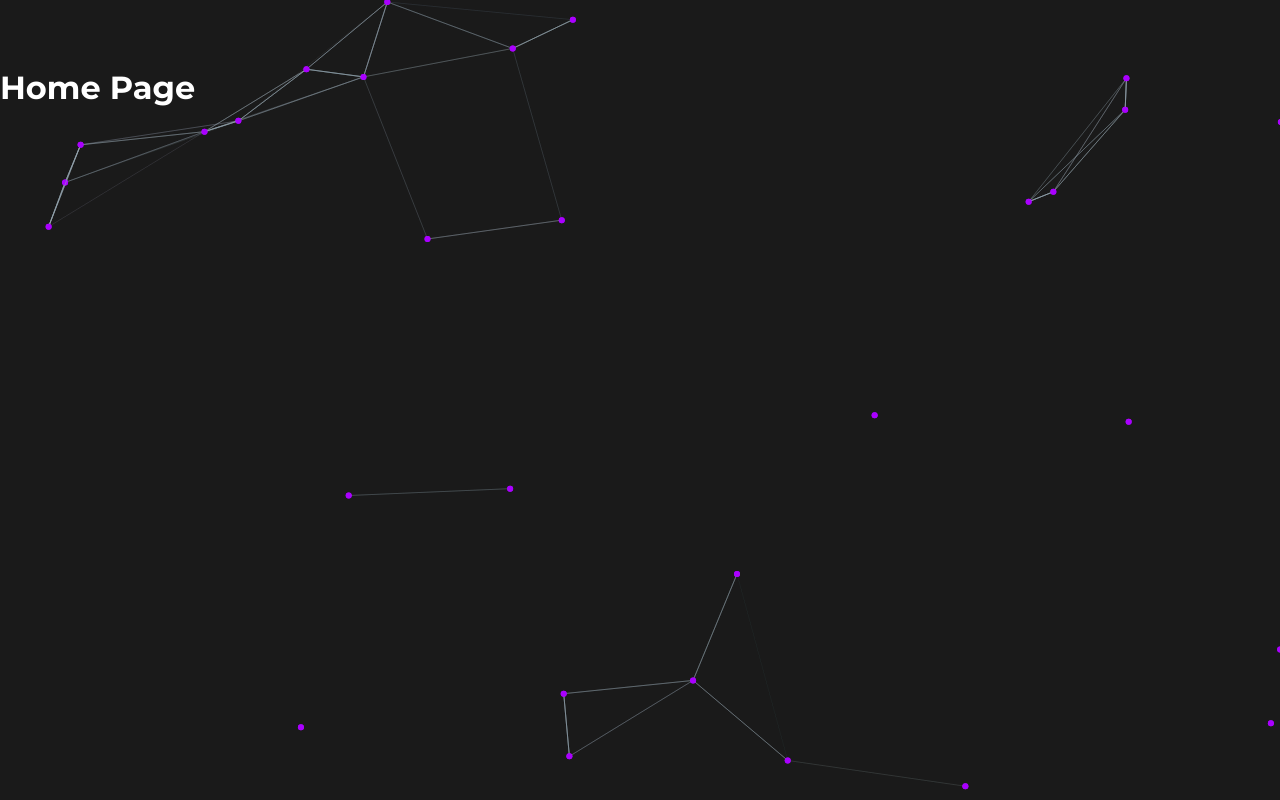
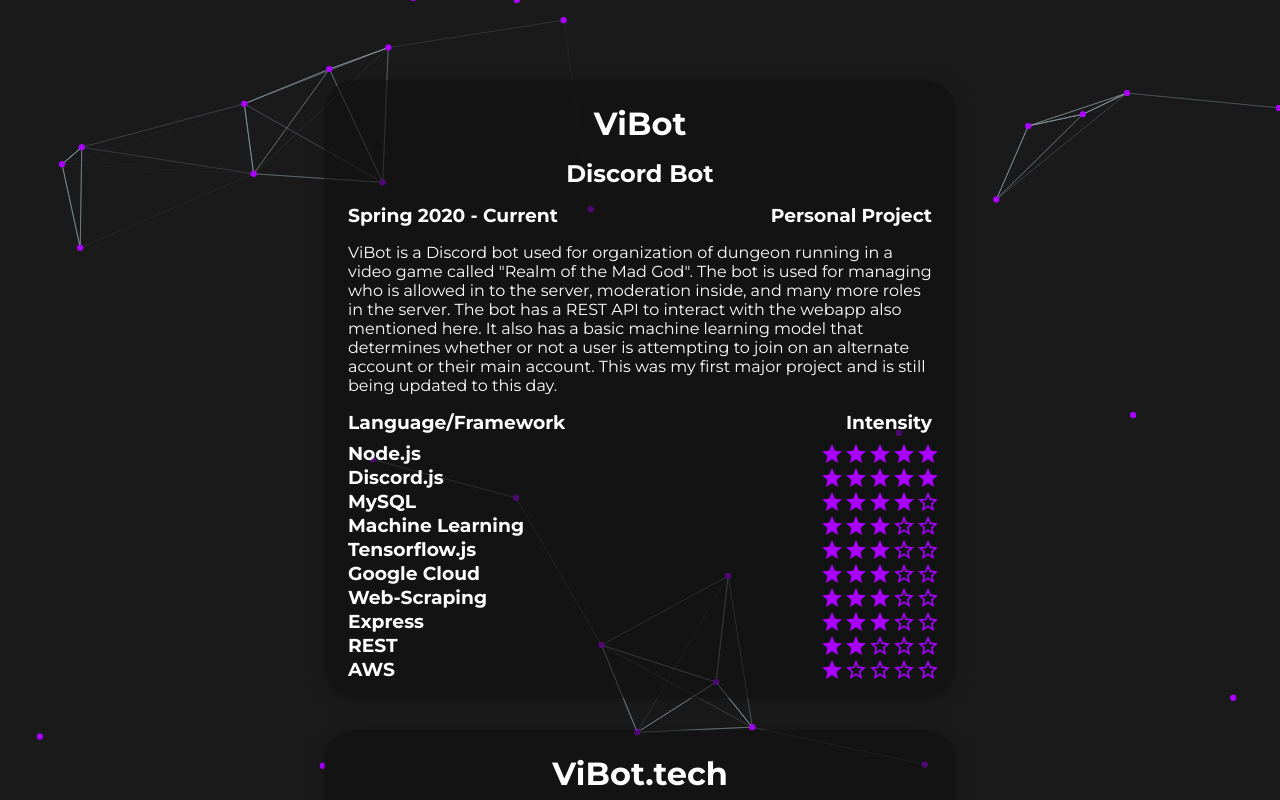
Before and after one commit to Thomasc33/Thomasc.tech, a React (Create React App) app: page /projects in a window 1280 px wide. Built offline with nearby package versions, Linux system fonts and the light colour scheme.

Commit message:
Caved in and used react-router-dom

```diff
--- a/package.json
+++ b/package.json
@@ -13,6 +13,7 @@
     "firebase": "^9.0.2",
     "react": "^17.0.2",
     "react-dom": "^17.0.2",
+    "react-router-dom": "^6.0.2",
     "react-scripts": "^4.0.3",
     "react-tsparticles": "^1.36.0",
     "web-vitals": "^2.1.0"
--- a/src/App.js
+++ b/src/App.js
@@ -3,6 +3,7 @@
 import ProjectPage from './Pages/Projects';
 import ContactPage from './Pages/Contact';
 import React, { useState } from 'react';
+import { BrowserRouter, Route, Routes } from 'react-router-dom';
 import PageTemplate from './Components/Template';
 import './App.css';
 import './css/Info.css';
@@ -10,21 +11,17 @@
 
 function App(props) {
   const [Page, setPage] = useState(0)
-  let PageElement
-
-  switch (Page) {
-    case 1: PageElement = ProjectPage; document.title = 'Projects'; break;
-    case 2: PageElement = AboutPage; document.title = 'About'; break;
-    case 3: PageElement = ContactPage; document.title = 'Contact'; break;
-    default: PageElement = HomePage; document.title = 'Home';;
-  }
 
   return (
-    <>
+    <BrowserRouter>
       <PageTemplate {...props} Page={Page} setPage={setPage} />
-      <PageElement />
-    </>
-
+      <Routes>
+        <Route exact path='/projects' element={<ProjectPage {...props} />} />
+        <Route exact path='/about' element={<AboutPage {...props} />} />
+        <Route exact path='/contact' element={<ContactPage {...props} />} />
+        <Route exact path='/' element={<HomePage {...props} />} />
+      </Routes>
+    </BrowserRouter>
   );
 }
 
--- a/src/Components/Template.js
+++ b/src/Components/Template.js
@@ -1,5 +1,6 @@
 /* eslint-disable eqeqeq */
 import React from 'react'
+import { Link } from 'react-router-dom'
 import ParticlesElement from './Particles';
 import HomeIcon from '@material-ui/icons/Home'
 import CodeIcon from '@material-ui/icons/Code';
@@ -20,10 +21,10 @@
                     <h1>{props.title ? props.title : document.title ? document.title : 'Thomas'}</h1>
                 </div>
                 <div className='NavigationIcons'>
-                    <div className='HeaderIcon' onClick={e => { props.setPage(0) }}><HomeIcon style={{ fill: props.Page == '0' ? accent : 'white' }} /></div>
-                    <div className='HeaderIcon' onClick={e => { props.setPage(1) }}><CodeIcon style={{ fill: props.Page == '1' ? accent : 'white' }} /></div>
-                    <div className='HeaderIcon' onClick={e => { props.setPage(2) }}><PersonIcon style={{ fill: props.Page == '2' ? accent : 'white' }} /></div>
-                    <div className='HeaderIcon' onClick={e => { props.setPage(3) }}><MailIcon style={{ fill: props.Page == '3' ? accent : 'white' }} /></div>
+                    <div className='HeaderIcon' onClick={e => { props.setPage(0) }}><Link to='/'><HomeIcon style={{ fill: props.Page == '0' ? accent : 'white' }} /></Link></div>
+                    <div className='HeaderIcon' onClick={e => { props.setPage(1) }}><Link to='/projects'><CodeIcon style={{ fill: props.Page == '1' ? accent : 'white' }} /></Link></div>
+                    <div className='HeaderIcon' onClick={e => { props.setPage(2) }}><Link to='/about'><PersonIcon style={{ fill: props.Page == '2' ? accent : 'white' }} /></Link></div>
+                    <div className='HeaderIcon' onClick={e => { props.setPage(3) }}><Link to='/contact'><MailIcon style={{ fill: props.Page == '3' ? accent : 'white' }} /></Link></div>
                 </div>
                 <div className='ConnectionIcons'>
                     <div className='HeaderIcon'><a href='https://github.com/Tcarr9442' target="_blank" rel="noreferrer" style={{ color: 'white' }}><GitHubIcon /></a></div>
--- a/src/Data/projects.json
+++ b/src/Data/projects.json
@@ -208,9 +208,21 @@
             {
                 "label": "React.js",
                 "stars": 5
+            },
+            {
+                "label": "MySQL",
+                "stars": 4
+            },
+            {
+                "label": "Express",
+                "stars": 4
+            },
+            {
+                "label": "Node.js",
+                "stars": 4
             }
         ],
-        "description": "Placeholder"
+        "description": "A collection and visualization of UNC Charlotte's Research and Faculty. Created for my capstone project in ITCS 4155 (Adv. Software Engineering)."
     },
     {
         "title": "Asset Tracker",
@@ -231,8 +243,32 @@
             {
                 "label": "React.js",
                 "stars": 5
+            },
+            {
+                "label": "Express",
+                "stars": 5
+            },
+            {
+                "label": "MS SQL Server",
+                "stars": 5
+            },
+            {
+                "label": "Node.js",
+                "stars": 4
+            },
+            {
+                "label": "Microsoft OAuth",
+                "stars": 3
+            },
+            {
+                "label": "IIS",
+                "stars": 3
+            },
+            {
+                "label": "Microsoft Graph API",
+                "stars": 1
             }
         ],
-        "description": "Placeholder"
+        "description": "A real time updating webapp with asset tracking and hourly tracking. Reports on daily dollars generated by each user in a reports section. In depth permissions with customization of all attributes of the site. Designed for internal use at Computer Pro's on Call."
     }
 ]
--- a/src/Pages/Contact.js
+++ b/src/Pages/Contact.js
@@ -5,8 +5,8 @@
     if (headerHeight && headerHeight[0] && headerHeight[0].offsetHeight) headerHeight = headerHeight[0].offsetHeight
     else headerHeight = 68
     return (
-        <div style={{ position: 'absolute', top: `${headerHeight}px`, width: '100vw', color: 'white' }}>
-            <h1>Contact Page</h1>
+        <div style={{ position: 'absolute', top: `${headerHeight}px`, width: '100vw', color: 'white', textAlign: 'center', padding: '5rem' }}>
+            <h1>Contact Page is under construction</h1>
         </div>
     )
 }
--- a/src/Pages/Home.js
+++ b/src/Pages/Home.js
@@ -5,8 +5,8 @@
     if (headerHeight && headerHeight[0] && headerHeight[0].offsetHeight) headerHeight = headerHeight[0].offsetHeight
     else headerHeight = 68
     return (
-        <div style={{ position: 'absolute', top: `${headerHeight}px`, width: '100vw', color: 'white' }}>
-            <h1>Home Page</h1>
+        <div style={{ position: 'absolute', top: `${headerHeight}px`, width: '100vw', color: 'white', textAlign: 'center', padding: '5rem' }}>
+            <h1>Home Page is under construction</h1>
         </div>
     )
 }
```
Also changed, not shown: 1 other file (tests, documents, lock files or other folders).
